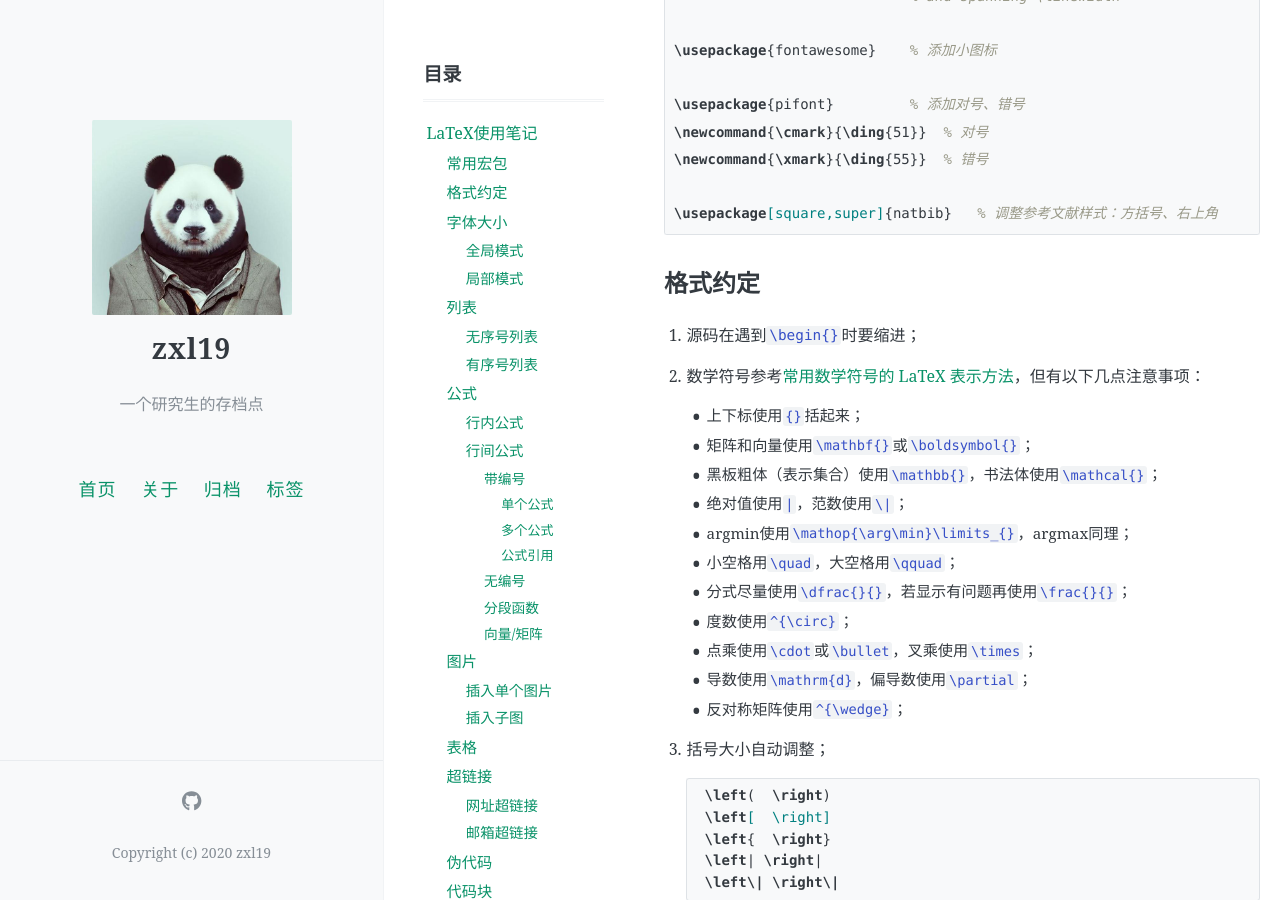
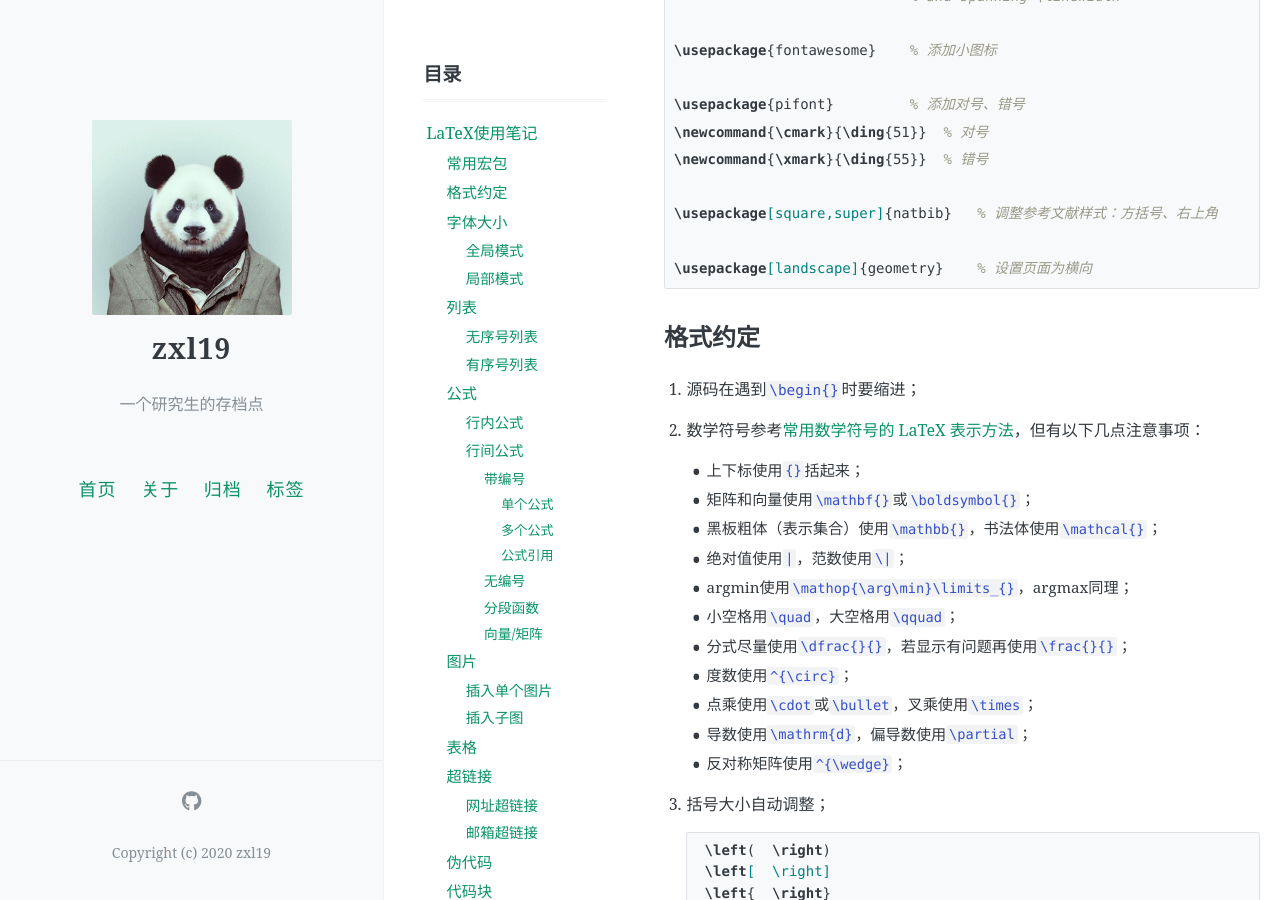
Before and after one commit to zxl19/zxl19.github.io, a Jekyll site: the page built from _posts/2021-03-29-latex-note.md, in a window 1280 px wide and 900 px high, scrolled down 1078 px. Built offline with Jekyll 4.4.1, drawn with Linux system fonts in a browser that asks for light colours; formulas are drawn with MathJax 3; comment, search, counter and statistics services are not loaded.

Commit message:
Update 2021-03-29-latex-note.md

````diff
--- a/_posts/2021-03-29-latex-note.md
+++ b/_posts/2021-03-29-latex-note.md
@@ -54,6 +54,8 @@ pinned: true
 \newcommand{\xmark}{\ding{55}}  % 错号
 
 \usepackage[square,super]{natbib}   % 调整参考文献样式：方括号、右上角
+
+\usepackage[landscape]{geometry}    % 设置页面为横向
 ```
 
 ## 格式约定
@@ -649,22 +651,23 @@ TODO
 4. [LaTex教程【中文字幕】LaTeX by Michelle Krummel-bilibili](https://www.bilibili.com/video/BV1hK41157GG)
 5. [\tab-Stack Exchange](https://tex.stackexchange.com/questions/198432/using-the-tab-command)
 6. [对号&错号-Stack Exchange](https://tex.stackexchange.com/questions/42619/x-mark-to-match-checkmark)
-7. [空格-Stack Exchange](https://tex.stackexchange.com/questions/31091/space-after-latex-commands)
-8. [音调1-CSDN博客](https://blog.csdn.net/xin_yu_xin/article/details/26467751)
-9. [音调2-知乎](https://zhuanlan.zhihu.com/p/75828544)
-10. [音调3-CSDN博客](https://blog.csdn.net/jianti9962/article/details/114481366)
-11. [字体大小-简书](https://www.jianshu.com/p/ad400d7fe885)
-12. [列表-CSDN博客](https://blog.csdn.net/HugoChen_cs/article/details/105189541)
-13. [公式-简书](https://www.jianshu.com/p/97ec8a3739f6)
-14. [图片1-CSDN博客](https://blog.csdn.net/qq_38526623/article/details/103737589)
-15. [图片2-CSDN博客](https://blog.csdn.net/LeonSUST/article/details/89332744)
-16. [\multirow-CSDN博客](https://blog.csdn.net/robert_chen1988/article/details/80861246)
-17. [超链接-CSDN博客](https://blog.csdn.net/OOFFrankDura/article/details/90600855)
-18. [代码块1-Overleaf](https://www.overleaf.com/learn/latex/Code_listing)
-19. [代码块2-CSDN博客](https://blog.csdn.net/RobertChenGuangzhi/article/details/45126785)
-20. [脚注-LaTeX 工作室](https://www.latexstudio.net/archives/51620.html)
-21. [参考文献1-知乎](https://zhuanlan.zhihu.com/p/265479955)
-22. [参考文献2-知乎](https://zhuanlan.zhihu.com/p/114733612)
-23. [参考文献3-Stack Exchange](https://tex.stackexchange.com/questions/99615/backref-package-for-page-reference)
-24. [参考文献4-CSDN博客](https://blog.csdn.net/xovee/article/details/109715706)
-25. [参考文献5-CSDN博客](https://blog.csdn.net/xovee/article/details/109896563)
+7. [LaTeX页面设置-冬日暖阳的文章-知乎](https://zhuanlan.zhihu.com/p/360188228)
+8. [空格-Stack Exchange](https://tex.stackexchange.com/questions/31091/space-after-latex-commands)
+9. [音调1-CSDN博客](https://blog.csdn.net/xin_yu_xin/article/details/26467751)
+10. [音调2-知乎](https://zhuanlan.zhihu.com/p/75828544)
+11. [音调3-CSDN博客](https://blog.csdn.net/jianti9962/article/details/114481366)
+12. [字体大小-简书](https://www.jianshu.com/p/ad400d7fe885)
+13. [列表-CSDN博客](https://blog.csdn.net/HugoChen_cs/article/details/105189541)
+14. [公式-简书](https://www.jianshu.com/p/97ec8a3739f6)
+15. [图片1-CSDN博客](https://blog.csdn.net/qq_38526623/article/details/103737589)
+16. [图片2-CSDN博客](https://blog.csdn.net/LeonSUST/article/details/89332744)
+17. [\multirow-CSDN博客](https://blog.csdn.net/robert_chen1988/article/details/80861246)
+18. [超链接-CSDN博客](https://blog.csdn.net/OOFFrankDura/article/details/90600855)
+19. [代码块1-Overleaf](https://www.overleaf.com/learn/latex/Code_listing)
+20. [代码块2-CSDN博客](https://blog.csdn.net/RobertChenGuangzhi/article/details/45126785)
+21. [脚注-LaTeX 工作室](https://www.latexstudio.net/archives/51620.html)
+22. [参考文献1-知乎](https://zhuanlan.zhihu.com/p/265479955)
+23. [参考文献2-知乎](https://zhuanlan.zhihu.com/p/114733612)
+24. [参考文献3-Stack Exchange](https://tex.stackexchange.com/questions/99615/backref-package-for-page-reference)
+25. [参考文献4-CSDN博客](https://blog.csdn.net/xovee/article/details/109715706)
+26. [参考文献5-CSDN博客](https://blog.csdn.net/xovee/article/details/109896563)
````
